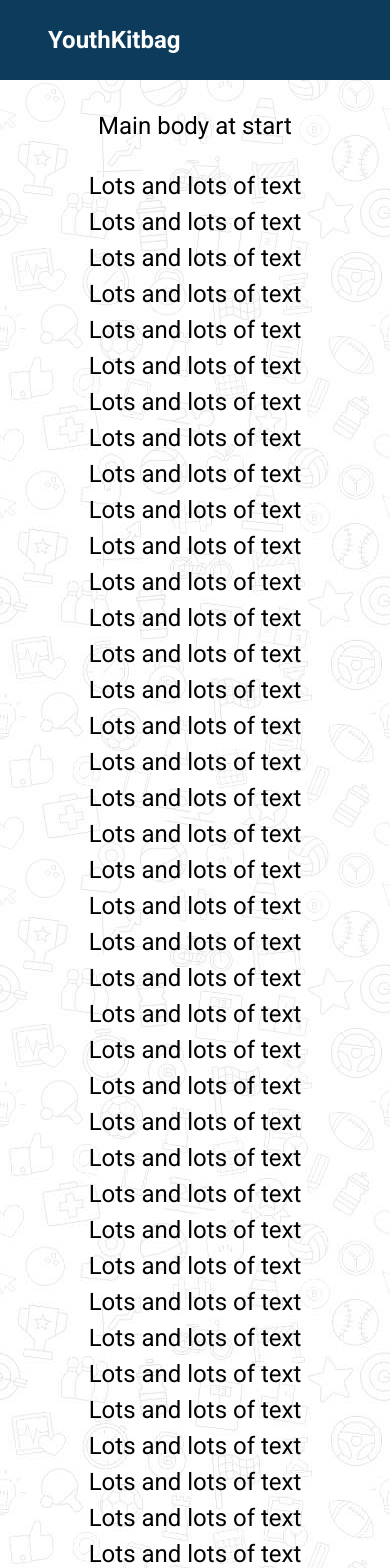
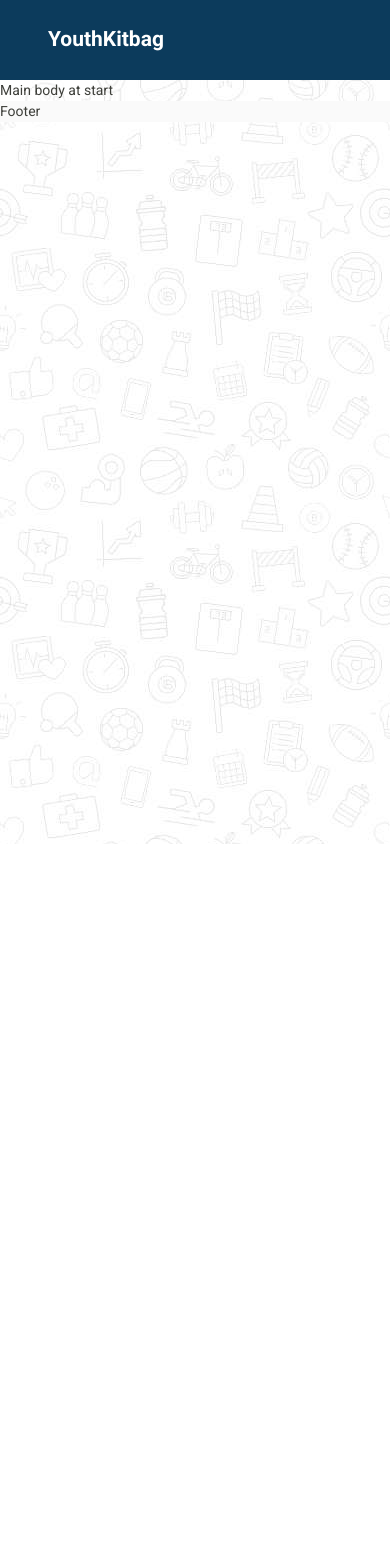
Before and after one commit to pgmoir/youthkitbag-ui-v2-nextjs, a Next.js app: page / in a window 390 px wide. Shown: the top 1568 px of the page. After the commit the page ends 844 px from the top, so only its background shows below. Built offline with nearby package versions, Linux system fonts and the light colour scheme.

Commit message:
Revise some core style

```diff
--- a/src/app/globals.css
+++ b/src/app/globals.css
@@ -1,10 +1,18 @@
 @import 'tailwindcss';
 
+html {
+  font-size: 14px;
+}
+
 body {
-  background-image: url('/images/sport-wallpaper.jpg');
-  background-repeat: repeat;
   font-family: 'Roboto', 'Helvetica Neue', Helvetica, Arial, sans-serif;
-  font-size: 1.5rem;
+}
+
+body {
+  color: #3e3f3a;
+  font-size: 1em;
+  font-weight: 400;
+  line-height: 1.5;
 }
 
 nav {
@@ -43,3 +51,15 @@ footer {
     color: #93c54b;
   }
 }
+
+body {
+  background-image: url('/images/sport-wallpaper.jpg');
+  background-repeat: repeat;
+}
+
+body,
+#root {
+  display: flex;
+  flex-direction: column;
+  min-height: 100vh;
+}
--- a/src/app/page.tsx
+++ b/src/app/page.tsx
@@ -1,145 +1,7 @@
 export default function Home() {
   return (
-    <div className="flex flex-col items-center gap-6 p-7 md:flex-row md:gap-8 rounded-2xl">
+    <div>
       <h1>Main body at start</h1>
-      <div>
-        <p>
-          Lots and lots of text <br />
-          Lots and lots of text <br />
-          Lots and lots of text <br />
-          Lots and lots of text <br />
-          Lots and lots of text <br />
-          Lots and lots of text <br />
-          Lots and lots of text <br />
-          Lots and lots of text
-          <br />
-          Lots and lots of text <br />
-          Lots and lots of text <br />
-          Lots and lots of text <br />
-          Lots and lots of text <br />
-          Lots and lots of text
-          <br />
-        </p>
-        <p>
-          Lots and lots of text <br />
-          Lots and lots of text <br />
-          Lots and lots of text <br />
-          Lots and lots of text <br />
-          Lots and lots of text <br />
-          Lots and lots of text <br />
-          Lots and lots of text <br />
-          Lots and lots of text
-          <br />
-          Lots and lots of text <br />
-          Lots and lots of text <br />
-          Lots and lots of text <br />
-          Lots and lots of text <br />
-          Lots and lots of text
-          <br />
-        </p>
-        <p>
-          Lots and lots of text <br />
-          Lots and lots of text <br />
-          Lots and lots of text <br />
-          Lots and lots of text <br />
-          Lots and lots of text <br />
-          Lots and lots of text <br />
-          Lots and lots of text <br />
-          Lots and lots of text
-          <br />
-          Lots and lots of text <br />
-          Lots and lots of text <br />
-          Lots and lots of text <br />
-          Lots and lots of text <br />
-          Lots and lots of text
-          <br />
-        </p>
-        <p>
-          Lots and lots of text <br />
-          Lots and lots of text <br />
-          Lots and lots of text <br />
-          Lots and lots of text <br />
-          Lots and lots of text <br />
-          Lots and lots of text <br />
-          Lots and lots of text <br />
-          Lots and lots of text
-          <br />
-          Lots and lots of text <br />
-          Lots and lots of text <br />
-          Lots and lots of text <br />
-          Lots and lots of text <br />
-          Lots and lots of text
-          <br />
-        </p>
-        <p>
-          Lots and lots of text <br />
-          Lots and lots of text <br />
-          Lots and lots of text <br />
-          Lots and lots of text <br />
-          Lots and lots of text <br />
-          Lots and lots of text <br />
-          Lots and lots of text <br />
-          Lots and lots of text
-          <br />
-          Lots and lots of text <br />
-          Lots and lots of text <br />
-          Lots and lots of text <br />
-          Lots and lots of text <br />
-          Lots and lots of text
-          <br />
-        </p>
-        <p>
-          Lots and lots of text <br />
-          Lots and lots of text <br />
-          Lots and lots of text <br />
-          Lots and lots of text <br />
-          Lots and lots of text <br />
-          Lots and lots of text <br />
-          Lots and lots of text <br />
-          Lots and lots of text
-          <br />
-          Lots and lots of text <br />
-          Lots and lots of text <br />
-          Lots and lots of text <br />
-          Lots and lots of text <br />
-          Lots and lots of text
-          <br />
-        </p>
-        <p>
-          Lots and lots of text <br />
-          Lots and lots of text <br />
-          Lots and lots of text <br />
-          Lots and lots of text <br />
-          Lots and lots of text <br />
-          Lots and lots of text <br />
-          Lots and lots of text <br />
-          Lots and lots of text
-          <br />
-          Lots and lots of text <br />
-          Lots and lots of text <br />
-          Lots and lots of text <br />
-          Lots and lots of text <br />
-          Lots and lots of text
-          <br />
-        </p>
-        <p>
-          Lots and lots of text <br />
-          Lots and lots of text <br />
-          Lots and lots of text <br />
-          Lots and lots of text <br />
-          Lots and lots of text <br />
-          Lots and lots of text <br />
-          Lots and lots of text <br />
-          Lots and lots of text
-          <br />
-          Lots and lots of text <br />
-          Lots and lots of text <br />
-          Lots and lots of text <br />
-          Lots and lots of text <br />
-          Lots and lots of text
-          <br />
-        </p>
-      </div>
     </div>
   );
 }
```
